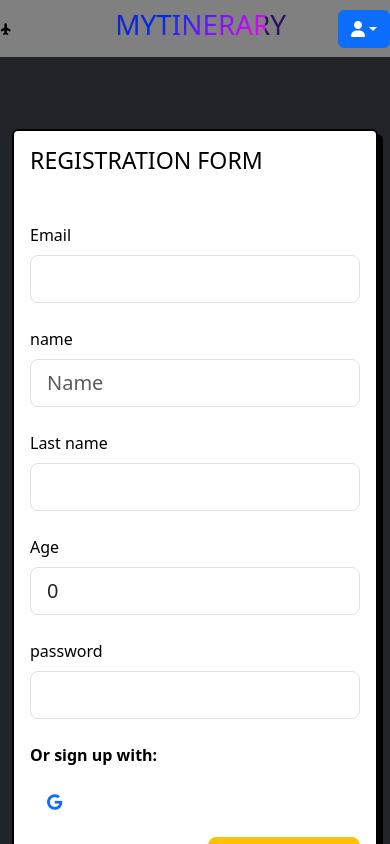
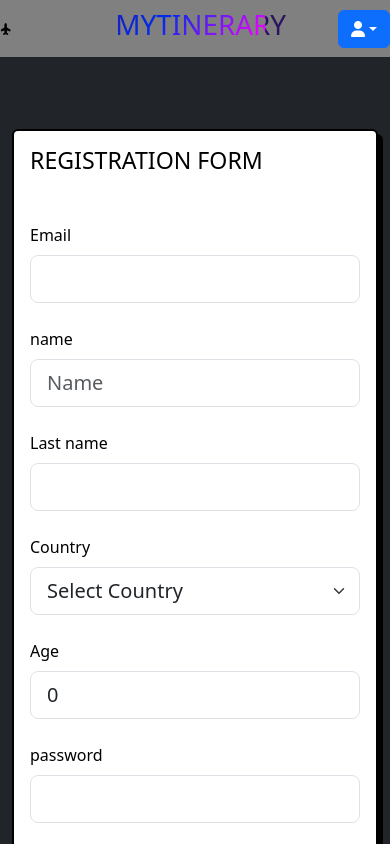
Before and after one commit to alqmst99/mytinerary-nahuelPierini, a React (Vite) app: page /register in a window 390 px wide. Shown: the top 844 px of the page. Built offline with nearby package versions, Linux system fonts and the light colour scheme.

Commit message:
login, singUp 6

```diff
--- a/src/Components/Login/Login.jsx
+++ b/src/Components/Login/Login.jsx
@@ -68,13 +68,13 @@ const Login = () => {
               <div className="pt-1 mb-4">
                 <button className="btn btn-info btn-lg btn-block" onClick={handleSubmit} data-bs-dismiss="modal" type="button">Login</button>
               </div>
-
+              <p><b> Or sign up with:</b></p>
+              <GoogleButton fn={handleSubmitGoogle} />
               <p className="small mb-5 pb-lg-2"><a className="text-muted" href="#!">Forgot password?</a></p>
               <p>Don't have an account? </p>
               <button className="btn btn-primary" data-bs-dismiss="modal"><Link to={'/register'}>Register here</Link></button>
 
-              <p><b> Or sign up with:</b></p>
-              <GoogleButton fn={handleSubmitGoogle} />
+
             </form>
 
           </div>
--- a/src/Components/Register/Register.jsx
+++ b/src/Components/Register/Register.jsx
@@ -7,15 +7,37 @@ import { useNavigate } from "react-router-dom";
 
 const Register = () => {
     const navigate = useNavigate()
-const dispatch= useDispatch()
-
+    const dispatch = useDispatch()
+    const countries = [
+        {
+            value: 'ecuador',
+            name: 'Ecuador'
+        },
+        {
+            value: 'mexico',
+            name: 'México'
+        },
+        {
+            value: 'uruguay',
+            name: 'Uruguay'
+        },
+        {
+            value: 'peru',
+            name: 'Perú'
+        },
+        {
+            value: 'argentina',
+            name: 'Argentina'
+        },
+    ];
 
     const [reg, setReg] = useState({
         email: "",
         name: "",
         lastName: "",
         password: "",
-        age:0,
+        countries: "",
+        age: 0,
         verified: false
     })
 
@@ -78,8 +100,8 @@ const dispatch= useDispatch()
                                             <div className="row">
                                                 <div className="col-md-6 mb-4">
                                                     <div className="form-outline">
-                                                        <label className="form-label"   for="name">name</label>
-                                                        <input type="text"  name="name"  id="name" onChange={handleChangeData} value={reg.name}   placeholder="Name" className="form-control form-control-lg"/>
+                                                        <label className="form-label" for="name">name</label>
+                                                        <input type="text" name="name" id="name" onChange={handleChangeData} value={reg.name} placeholder="Name" className="form-control form-control-lg" />
                                                     </div>
                                                 </div>
                                                 <div className="col-md-6 mb-4">
@@ -87,6 +109,17 @@ const dispatch= useDispatch()
                                                         <label className="form-label" for="lastName">Last name</label>
                                                         <input type="text" name="lastName" onChange={handleChangeData} value={reg.lastName} id="lastName" className="form-control form-control-lg" />
                                                     </div>
+                                                </div>
+                                            </div>
+                                            <div className="col-md-6 mb-4">
+                                                <div className="form-outline">
+                                                    <label className="form-label" for="Country">Country</label>
+                                                    <select id="Country" onChange={handleChangeData} value={reg.countries} className="form-select form-select-lg mb-3"  >
+                                                        <option selected>Select Country</option>
+                                                        {countries.map(country => <option key={country.value} value={country.value}>{country.name}</option>)}
+
+
+                                                    </select>
                                                 </div>
                                             </div>
                                             <div className="form-outline mb-4">
@@ -99,7 +132,7 @@ const dispatch= useDispatch()
                                                 <input type="password" name="password" onChange={handleChangeData} value={reg.password} id="password" className="form-control form-control-lg" />
                                             </div>
                                             <p><b> Or sign up with:</b></p>
-                                            <GoogleButton fn={handleSubmitDataGoogle}/>
+                                            <GoogleButton fn={handleSubmitDataGoogle} />
 
                                             <div className="d-flex justify-content-end pt-3">
 
```
Lines whose indentation alone changed are shown as unchanged.
